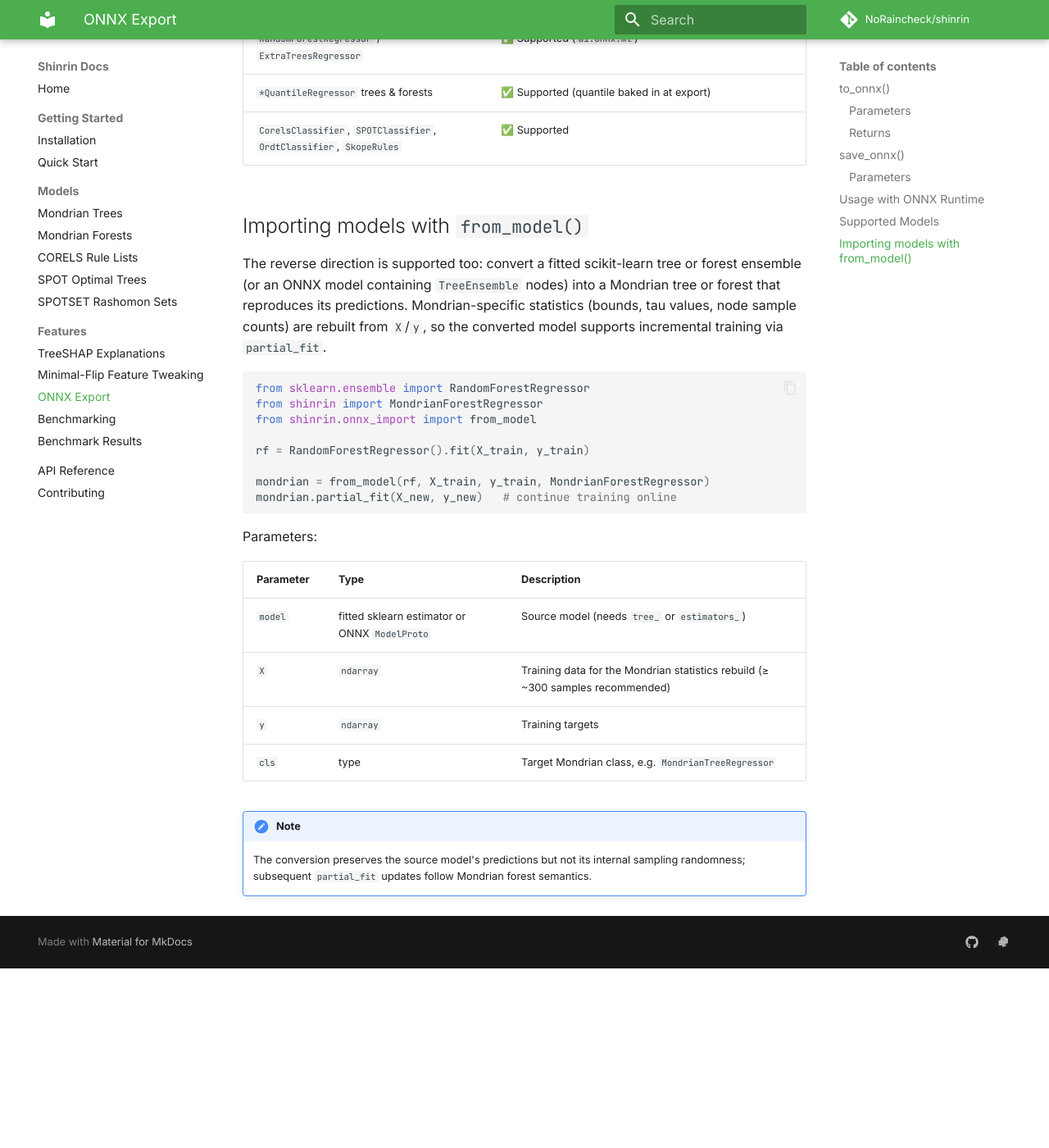
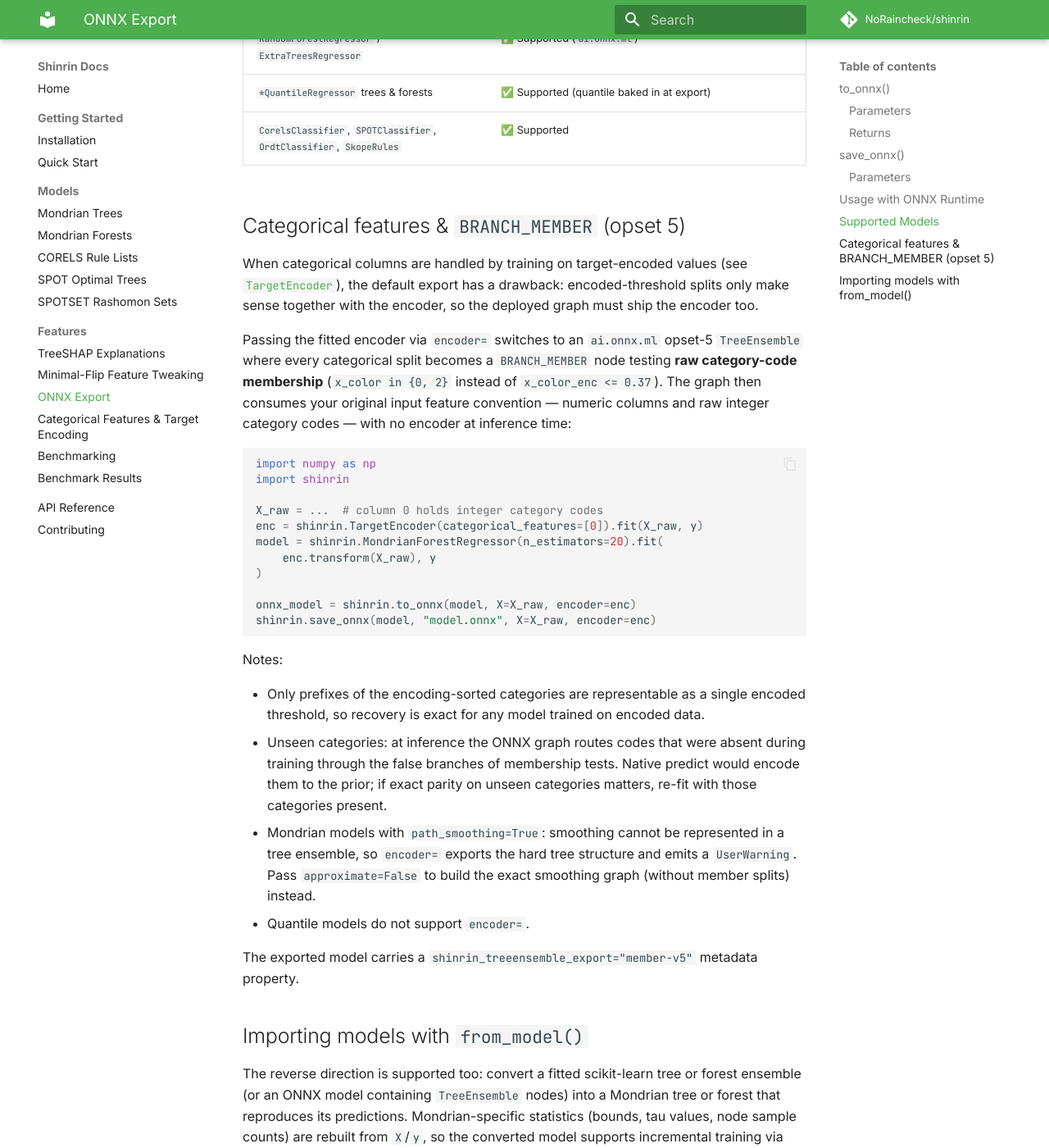
Before and after one commit to NoRaincheck/shinrin, an MkDocs documentation site: the page built from docs/features/onnx-export.md, in a window 1280 px wide and 1400 px high, scrolled down 2279 px. Shown: the whole window at 82% size. Built offline with MkDocs 1.6.1 and Material for MkDocs 9.7.7, drawn with Linux system fonts in a browser that asks for light colours; comment, search, counter and statistics services are not loaded; before the commit the page ends 3460 px from its top, so only the background shows below that.

Commit message:
docs: document target encoding, categorical split recovery, and member export
Add a features page covering TargetEncoder usage, the encoded-threshold
prefix-partition property that makes split recovery exact, and
to_categorical_tree()/CategoricalTree for interpretability over raw
inputs. Extend the ONNX export guide with the opset-5 BRANCH_MEMBER
workflow (encoder= option, unseen-category routing, path-smoothing
caveats, quantile exclusion) and register both in mkdocs nav and the
API reference.

````diff
--- a/docs/features/onnx-export.md
+++ b/docs/features/onnx-export.md
@@ -92,6 +92,52 @@
 | `*QuantileRegressor` trees & forests | ✅ Supported (quantile baked in at export) |
 | `CorelsClassifier`, `SPOTClassifier`, `OrdtClassifier`, `SkopeRules` | ✅ Supported |
 
+## Categorical features & `BRANCH_MEMBER` (opset 5)
+
+When categorical columns are handled by training on target-encoded values
+(see [`TargetEncoder`](target-encoding.md)), the default export has a
+drawback: encoded-threshold splits only make sense together with the
+encoder, so the deployed graph must ship the encoder too.
+
+Passing the fitted encoder via `encoder=` switches to an `ai.onnx.ml`
+opset-5 `TreeEnsemble` where every categorical split becomes a
+`BRANCH_MEMBER` node testing **raw category-code membership**
+(`x_color in {0, 2}` instead of `x_color_enc <= 0.37`). The graph then
+consumes your original input feature convention — numeric columns and raw
+integer category codes — with no encoder at inference time:
+
+```python
+import numpy as np
+import shinrin
+
+X_raw = ...  # column 0 holds integer category codes
+enc = shinrin.TargetEncoder(categorical_features=[0]).fit(X_raw, y)
+model = shinrin.MondrianForestRegressor(n_estimators=20).fit(
+    enc.transform(X_raw), y
+)
+
+onnx_model = shinrin.to_onnx(model, X=X_raw, encoder=enc)
+shinrin.save_onnx(model, "model.onnx", X=X_raw, encoder=enc)
+```
+
+Notes:
+
+- Only prefixes of the encoding-sorted categories are representable as a
+  single encoded threshold, so recovery is exact for any model trained on
+  encoded data.
+- Unseen categories: at inference the ONNX graph routes codes that were
+  absent during training through the false branches of membership tests.
+  Native predict would encode them to the prior; if exact parity on
+  unseen categories matters, re-fit with those categories present.
+- Mondrian models with `path_smoothing=True`: smoothing cannot be
+  represented in a tree ensemble, so `encoder=` exports the hard tree
+  structure and emits a `UserWarning`. Pass `approximate=False` to build
+  the exact smoothing graph (without member splits) instead.
+- Quantile models do not support `encoder=`.
+
+The exported model carries a `shinrin_treeensemble_export="member-v5"`
+metadata property.
+
 ## Importing models with `from_model()`
 
 The reverse direction is supported too: convert a fitted scikit-learn
--- a/mkdocs.yml
+++ b/mkdocs.yml
@@ -37,6 +37,7 @@
       - TreeSHAP Explanations: features/treeshap-explanations.md
       - Minimal-Flip Feature Tweaking: features/minimal-flip-tweaking.md
       - ONNX Export: features/onnx-export.md
+      - Categorical Features & Target Encoding: features/target-encoding.md
       - Benchmarking: features/benchmarking.md
       - Benchmark Results: features/benchmark-results.md
   - API Reference: api-reference.md
````
Also changed, not shown: docs/api-reference.md (+8 -0 lines), docs/features/target-encoding.md (added, +72 -0 lines).
